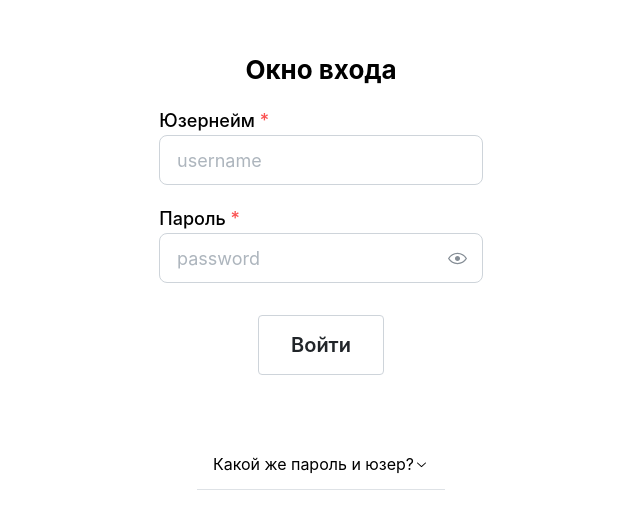
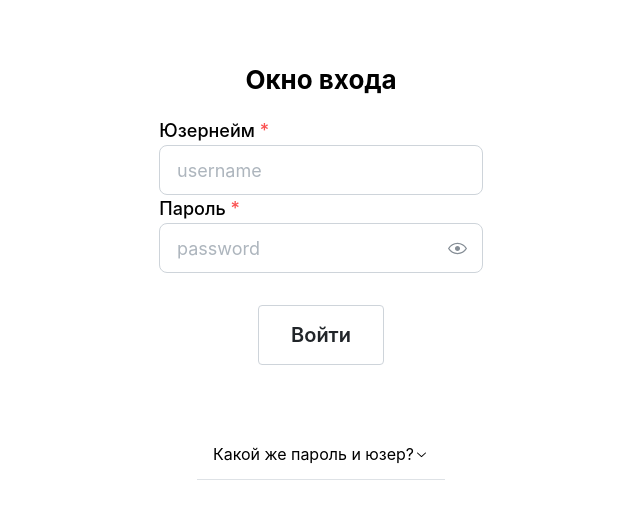
Before and after one commit to greatdevvie/NodePad, a React (Vite) app: page / in a window 1280 px wide. Shown: the part 129-658 px from the top of the page, without its empty margins (319-959 px from the left). Built offline with nearby package versions, Linux system fonts and the light colour scheme; the HTML template or start-up script is replaced by a standard one.

Commit message:
Return fun

```diff
--- a/src/components/editor/editor.tsx
+++ b/src/components/editor/editor.tsx
@@ -17,12 +17,20 @@ import moment from "moment";
 import { useContent } from "../../hooks/useContent.tsx";
 import { useDisclosure } from "@mantine/hooks";
 
+
+
+
 export default function TextEditor() {
     const { context, setContext } = useContent();
     const [content, setContent] = useState<React.SetStateAction<string>>('');
     console.log(content)
     const [opened, { open, close }] = useDisclosure(false);
-    const date = moment().format('MM.DD.YYYY HH:mm')
+    const date : string = moment().format('MM.DD.YYYY HH:mm')
+        const id = context.id;
+        const header = context.header;
+        const body = context.body;
+
+    console.log(date, "TextEditor")
 
     useEffect(() => {
         editor?.commands?.setContent(context.body, false);
@@ -39,6 +47,7 @@ export default function TextEditor() {
     }
 
     async function AddNote() {
+
         try {
             if ((context.header !== '') && (context.body !== '') && (context.header.length > 3)) {
                 const time = date;
@@ -47,7 +56,7 @@ export default function TextEditor() {
                 const body = context.body;
                 if (id === 0) {
                     await db.notes.add({
-                        date,
+                        time,
                         header,
                         body
                     }).then(function (e) {
@@ -58,7 +67,7 @@ export default function TextEditor() {
                     });
                 } else {
                     await db.notes.update(id, {
-                        date,
+                        time,
                         header,
                         body
                     });
--- a/src/components/sidepanel/sidepanel.tsx
+++ b/src/components/sidepanel/sidepanel.tsx
@@ -4,6 +4,7 @@ import moment from 'moment';
 import { db } from "../../data/db";
 import { useLiveQuery } from "dexie-react-hooks";
 import { useContent } from "../../hooks/useContent";
+import SideItem from "./sideitem/SideItem";
 
 
 export default function SidePanel() {
@@ -40,13 +41,13 @@ export default function SidePanel() {
                 setSearchVal(e.currentTarget.value)
             }} />
             <Divider />
-            <Item key='new' header='Новая заметка' time={currentTime} exText='No additional text' isChosen={context.id === 0 ? true : false} handleClick={addNote}/>
+            <SideItem key='new' header='Новая заметка' time={currentTime} exText='No additional text' isChosen={context.id === 0 ? true : false} handleClick={addNote}/>
             <Divider />
             {notes?.filter(el => el.header.toLowerCase().includes(searchVal)).map(el => {
                 const body = el.body.toString().split('&nbsp;').join(' ').split(/<[^>]*>/g).join(''); /* Багфикс: отображаться всё будет в нативном формате без искосов в размере и без изменений в шрифтовке. */
                 return (
                     <div key={el.id}>
-                        <Item header={el.header} time={el.time} exText={body} isChosen={context.id === el.id ? true : false} handleClick={() => {
+                        <SideItem header={el.header} time={el.time} exText={body} isChosen={context.id === el.id ? true : false} handleClick={() => {
                             setContext({
                                 id: el.id,
                                 isDisabled: false,
--- a/src/hooks/useContent.tsx
+++ b/src/hooks/useContent.tsx
@@ -6,5 +6,5 @@ export const useContent = (): ContentContextType => {
     if (context === undefined) {
       throw new Error('useContent может быть использован совместно с ContentProvider');
     }
-    return context;
+  return context;
 };
--- a/src/pages/auth.tsx
+++ b/src/pages/auth.tsx
@@ -2,18 +2,22 @@ import { Button, Flex, TextInput, PasswordInput, Title, Accordion, Divider } fro
 import '@mantine/core/styles.css';
 import { useState } from "react";
 import { notifications } from '@mantine/notifications';
-import { Link, useNavigate } from "react-router-dom";
+import { Form, useNavigate } from "react-router-dom";
 
 export default function Authorization() {
-    const [value, setValue] = useState({
-        username: '',
-        password: '',
-    })
+    const [value, setValue] = useState<{ [key: string]: string }>({})
     const navigate = useNavigate();
 
-    function isValid(e: React.MouseEvent<HTMLButtonElement>) {
+    const handleChange = (event: React.ChangeEvent<HTMLInputElement>): void => {
+        setValue((prevState) => ({
+            ...prevState,
+            [event.target.name]: event.target.value,
+        }))
+    }
+
+    const isValid = (e: React.MouseEvent<HTMLButtonElement>) => {
         e.preventDefault();
-        if ((value.username === 'Admin') && (value.password === 'admin')) {
+        if (value.username === 'Admin' && value.password === 'admin') {
             navigate('/notepad')
         } else {
             notifications.show({
@@ -28,24 +32,18 @@ export default function Authorization() {
     }
 
     return (
-        <Flex direction={`column`} w={`100vw`} h={`100vh`} justify={`center`} align={`center`}>
-            <Title order={2} ta={`center`} mb={`lg`}>Окно входа</Title>
-            <Flex direction={`column`} gap="lg">
-                <TextInput size="lg" withAsterisk label="Юзернейм" placeholder="username" radius="md" onInput={(e) => {
-                    setValue({
-                        ...value,
-                        username: e.currentTarget.value
-                    })
-                }} />
-                <PasswordInput size="lg" withAsterisk label="Пароль" placeholder="password" radius="md" onInput={(e) => {
-                    setValue({
-                        ...value,
-                        password: e.currentTarget.value
-                    })
-                }} />
+        <Flex direction="column" w="100vw" h="100vh" justify="center" align="center">
+            <Title order={2} ta="center" mb="lg">Окно входа</Title>
+            <Flex direction="column" gap="lg">
+                <Form
+                    onChange={handleChange}
+                >
+                    <TextInput size="lg" withAsterisk label="Юзернейм" name="username" placeholder="username" radius="md" value={value.username || ''} />
+                    <PasswordInput size="lg" withAsterisk label="Пароль" name="password" placeholder="password" radius="md" value={value.password || ''} />
+                </Form>
             </Flex>
-            <Flex justify={`center`} align={`center`}>
-                <Button size={`xl`} mt={`xl`} onClick={isValid} variant="default">Войти</Button>
+            <Flex justify="center" align="center">
+                <Button size="xl" mt="xl" onClick={isValid} variant="default">Войти</Button>
             </Flex>
             <Divider my='xl' />
             <Accordion>
```
